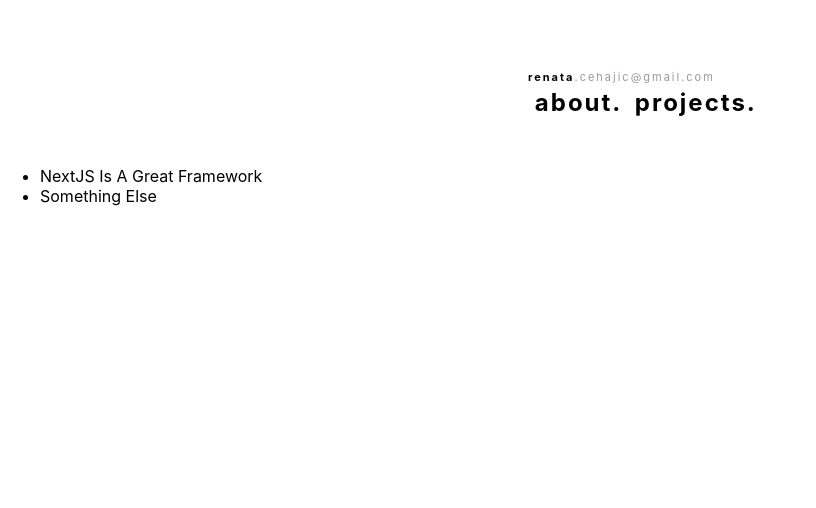
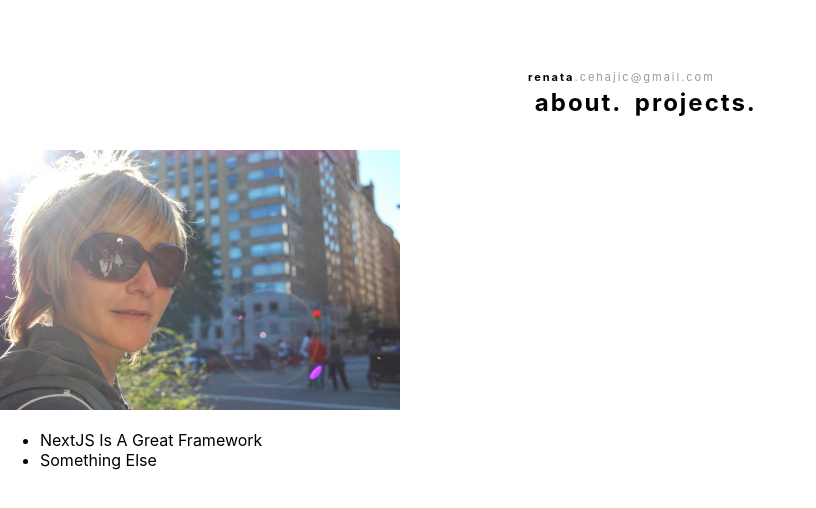
Before and after one commit to RenataCehajic/nextjs-rc-website, a Next.js app: page / in a window 1280 px wide. Shown: the top 508 px of the page, without its empty margins (0-816 px from the left). Built offline with nearby package versions, Linux system fonts and the light colour scheme.

Commit message:
Added profile photo

```diff
--- a/pages/index.js
+++ b/pages/index.js
@@ -1,12 +1,15 @@
 // our-domain.com/
 import Link from "next/link";
+import Image from "next/image";
 import { Fragment } from "react";
 import MainNavigation from "../components/layout/MainNavigation";
+import image from "../public/images/profilefoto/RenatasFB.jpg";
 
 function HomePage() {
   return (
     <Fragment>
       <MainNavigation />
+      <Image src={image} alt="RenatasFB" width="400" height="260" />
       <ul>
         <li>
           <Link href="/projects">NextJS Is A Great Framework</Link>
```
